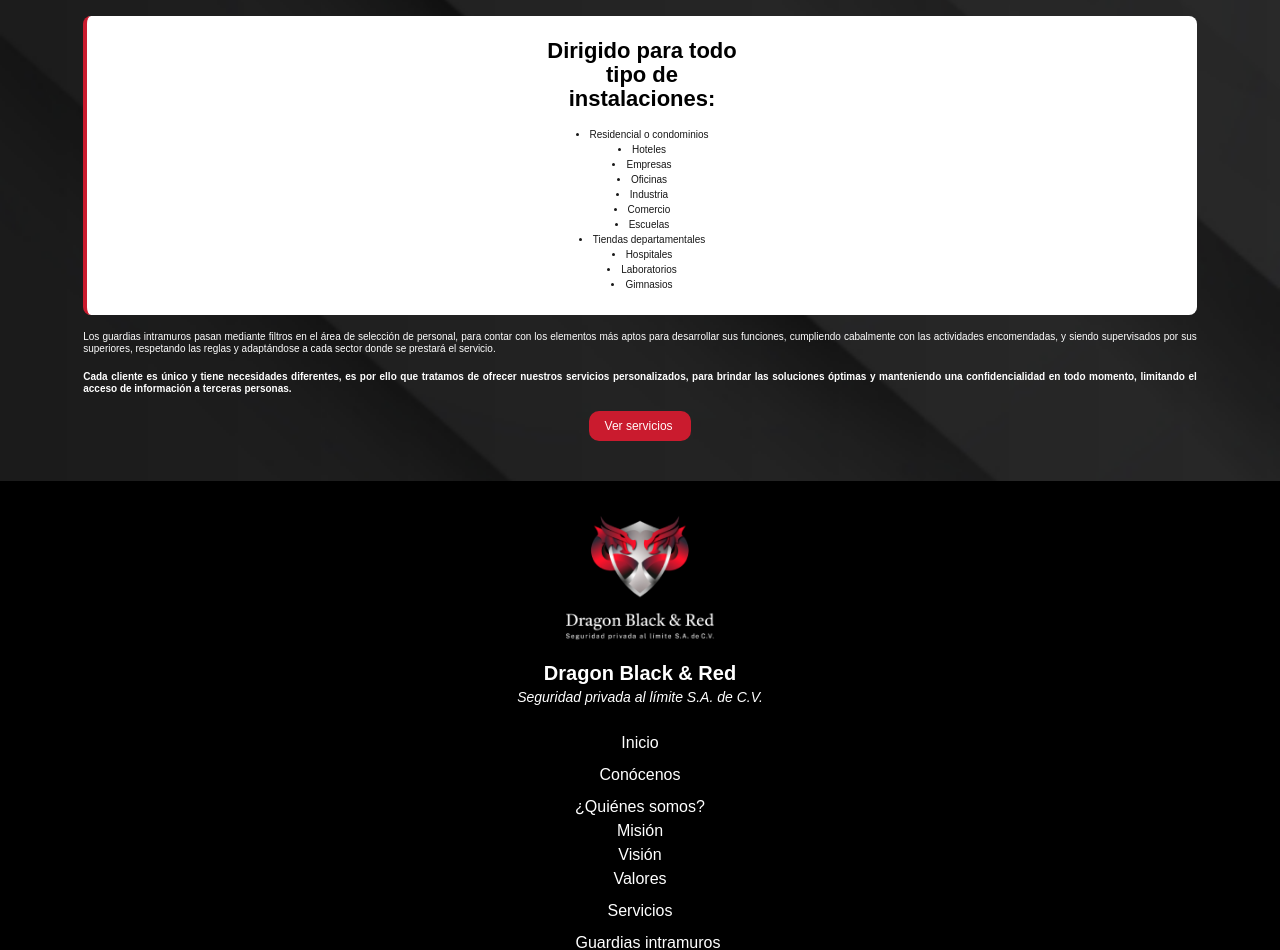
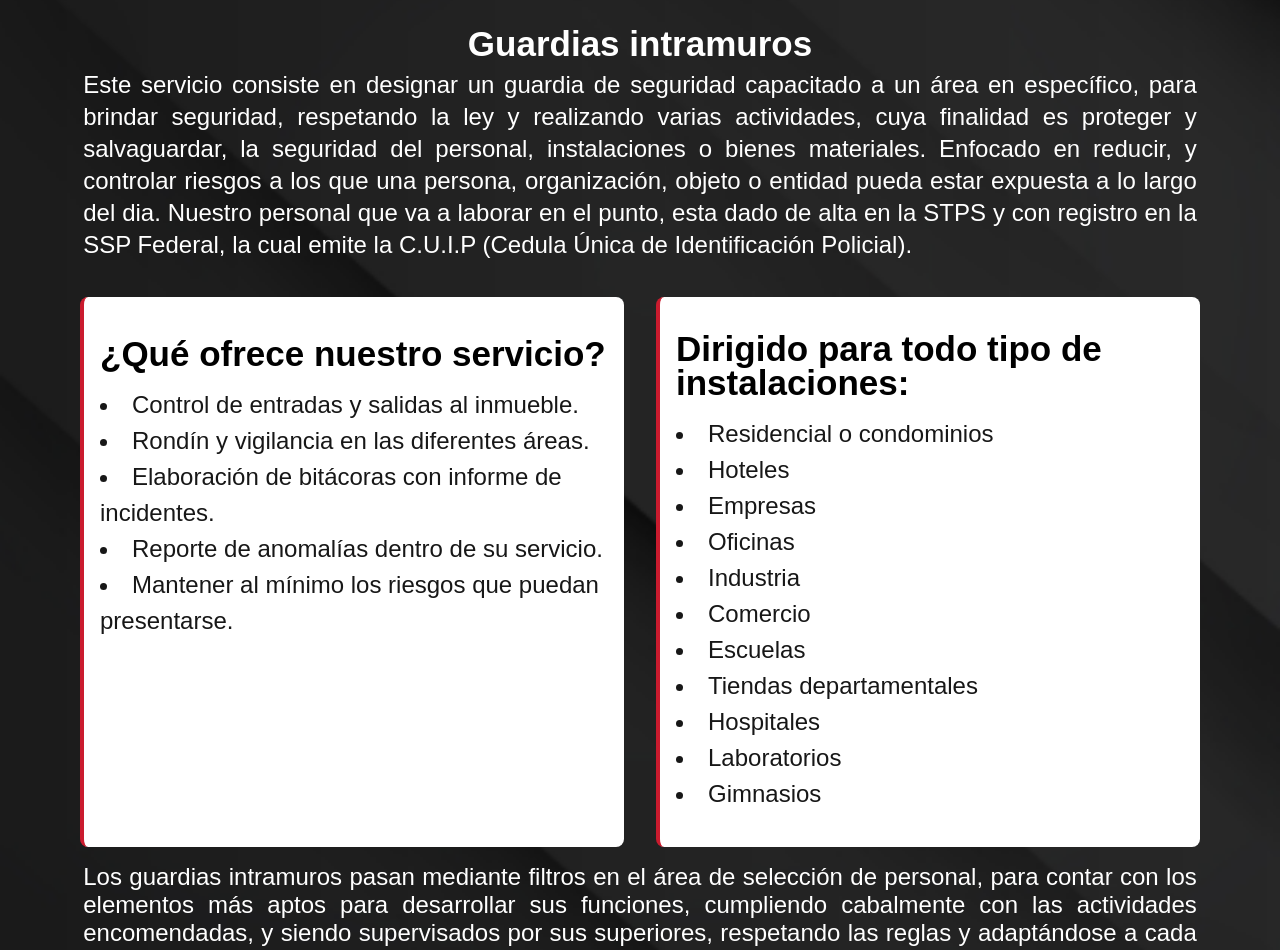
Before and after one commit to dragonbnr/dragonbnr, a Next.js app: page /Servicios/Guardias in a window 1280 px wide. Shown: the part 1150-2100 px from the top of the page. Built offline with nearby package versions, Linux system fonts and the light colour scheme.

Commit message:
Enhance layout and responsiveness of Dispositivos and Guardias sections; adjust text sizes, margins, and image dimensions for improved visual hierarchy and user experience

```diff
--- a/src/components/Dispositivos/DispositivosSection.jsx
+++ b/src/components/Dispositivos/DispositivosSection.jsx
@@ -15,8 +15,8 @@ function DispositivosSection() {
         alt="Background"
         />
       </div>
-      <div className="w-full h-auto mt-[20px] mb-4 z-10 flex justify-center gap-2 px-4">
-        <div className="w-[200px] h-[205px]">
+      <div className="w-full h-auto mt-[20px] mb-4 md:mb-8 z-10 flex justify-center gap-2 md:gap-8 px-4 md:px-12 lg:px-20">
+      <div className="w-[200px] h-[205px] md:w-1/2 md:h-full">
         <Image
           src="/images/dispositivos/camara.png"
           width={1500}
@@ -26,7 +26,7 @@ function DispositivosSection() {
           className="object-cover w-full "
         />
         </div>
-        <div className="w-[200px] h-[205px]">
+        <div className="w-[200px] h-[205px] md:w-1/2 md:h-full">
         <Image
           src="/images/dispositivos/camara2.png"
           width={1500}
@@ -37,12 +37,12 @@ function DispositivosSection() {
         />
         </div>
       </div>
-      <h1 className="text-[25px] font-semibold text-white leading-7 mb-[11px] z-10">
+      <h1 className="text-[25px] md:text-[35px] font-semibold text-white leading-7 mb-[11px] z-10">
       Instalación y comercialización
       de dispositivos electrónicos
       </h1>
-      <p className=" text-center text-white text-xs font-bold leading-3 z-10">Instalación profesional de cámaras de seguridad</p>
-      <p className="w-[345px] h-8 text-justify text-white text-[10px] font-normal font-['Inter'] leading-3 z-10 mt-2">Te ofrecemos la implementación de proyectos de seguridad y videovigilancia en entornos industriales, oficinas y residenciales.</p>
+      <p className=" text-center text-white text-xs md:text-[25px] font-bold leading-3 z-10">Instalación profesional de cámaras de seguridad</p>
+      <p className="w-[345px] md:w-[650px] h-8 text-justify text-white text-[10px] md:text-[20px]  leading-3 md:leading-[24px] z-10 mt-2">Te ofrecemos la implementación de proyectos de seguridad y videovigilancia en entornos industriales, oficinas y residenciales.</p>
       <h2 className="text-center text-white text-xs font-bold font-['Inter'] leading-3 z-10 mt-8 mb-4">CCTV</h2>
       <p className="w-[87%] text-justify text-white text-[10px] font-normal leading-3 mb-4 z-10">
       Proveemos sistemas de videovigilancia de alta resolución, conectados a un sistema central para monitoreo y grabación en tiempo real, ideales para cubrir puntos vulnerables. Ofrecemos instalación profesional con garantía extendida, realizada por técnicos certificados que, tras un análisis previo, colocan los equipos en ubicaciones estratégicas. Además, contamos con monitoreo de alarmas, control de acceso vehicular y peatonal, cercas electrificadas, video porteros y sensores de movimiento, permitiendo un control remoto 24/7 desde cualquier lugar del mundo.
--- a/src/components/Guardias/GuardiasSection.jsx
+++ b/src/components/Guardias/GuardiasSection.jsx
@@ -1,22 +1,23 @@
-import Image from 'next/image';
-import React from 'react';
-import BlackButton from '../Buttons/BlackButton';
-import RedButton from '../Buttons/RedButton';
+import Image from "next/image";
+import React from "react";
+import BlackButton from "../Buttons/BlackButton";
+import RedButton from "../Buttons/RedButton";
 
 function GuardiasSection() {
   return (
     <div className="w-full h-auto flex flex-col justify-center items-center text-center bg-black py-10 relative">
-         <div className='w-full h-full absolute z-0 '>
-        <Image src={"/images/guardias/bg.png"}
-        layout='fill'
+      <div className="w-full h-full absolute z-0 ">
+        <Image
+          src={"/images/guardias/bg.png"}
+          layout="fill"
           quality={100}
-        objectFit='cover'
-        objectPosition='center'
+          objectFit="cover"
+          objectPosition="center"
           alt="Background"
         />
       </div>
-      <div className="w-full h-auto mt-[20px] mb-4 z-10 flex justify-center gap-2 px-4">
-      <div className="w-[200px] h-[205px]">
+      <div className="w-full h-auto mt-[20px] mb-4 md:mb-8 z-10 flex justify-center gap-2 md:gap-8 px-4 md:px-12 lg:px-20">
+        <div className="w-[200px] h-[205px] md:w-1/2 md:h-full">
           <Image
             src="/images/guardias/guardias.png"
             quality={100}
@@ -26,7 +27,7 @@ function GuardiasSection() {
             className="object-cover w-full "
           />
         </div>
-        <div className="w-[200px] h-[205px]">
+        <div className="w-[200px] h-[205px] md:w-1/2 md:h-full">
           <Image
             src="/images/guardias/guardias2.png"
             quality={100}
@@ -37,17 +38,26 @@ function GuardiasSection() {
           />
         </div>
       </div>
-      <h1 className="text-[25px] font-semibold text-white leading-7 mb-[11px] z-10">
+      <h1 className="text-[25px] md:text-[35px] font-semibold text-white leading-7 mb-[11px] z-10">
         Guardias intramuros
       </h1>
-      <p className="w-[87%] text-justify text-white text-[10px] font-normal leading-3 mb-4 z-10">
-      Este servicio consiste en designar un guardia de seguridad capacitado a un área en específico, para brindar seguridad, respetando la ley y realizando varias actividades, cuya finalidad es proteger y salvaguardar, la seguridad del personal, instalaciones o bienes materiales. Enfocado en reducir, y controlar riesgos a los que una persona, organización, objeto o entidad pueda estar expuesta a lo largo del dia. Nuestro personal que va a laborar en el punto, esta dado de alta en la STPS y con registro en la SSP Federal, la cual emite la C.U.I.P (Cedula Única de Identificación Policial).
-
+      <p className="w-[87%] text-justify text-white text-[10px] md:text-[24px] font-normal leading-3 md:leading-[32px] mb-4 z-10">
+        Este servicio consiste en designar un guardia de seguridad capacitado a
+        un área en específico, para brindar seguridad, respetando la ley y
+        realizando varias actividades, cuya finalidad es proteger y
+        salvaguardar, la seguridad del personal, instalaciones o bienes
+        materiales. Enfocado en reducir, y controlar riesgos a los que una
+        persona, organización, objeto o entidad pueda estar expuesta a lo largo
+        del dia. Nuestro personal que va a laborar en el punto, esta dado de
+        alta en la STPS y con registro en la SSP Federal, la cual emite la
+        C.U.I.P (Cedula Única de Identificación Policial).
       </p>
-      <div className="w-[87%] h-auto mt-[20px] mb-4 z-10">
-      <div className="w-full h-[212px] bg-white rounded-lg border-l-4 border-[#ca1b2e] flex flex-col items-center justify-center" >
-      <h3 className="max-w-[220.70px] w-full text-center text-black text-[22px] font-bold leading-6 mb-4  ">¿Qué ofrece nuestro servicio?</h3>
-      <ul className="text-left mx-auto list-disc list-inside text-[10px]">
+      <div className="w-[87%] md:w-full md:px-12 lg:px-20 flex flex-col md:flex-row md:gap-8 h-auto mt-[20px] mb-4 z-10">
+        <div className="w-full h-[212px] md:h-full lg:h-[550px] bg-white rounded-lg border-l-4 border-[#ca1b2e] flex flex-col items-center md:items-start justify-center lg:justify-start md:py-8 lg:py-10 md:px-4">
+          <h3 className="max-w-[220.70px] w-full  md:max-w-full text-center md:text-left text-black text-[22px] md:text-[30px] lg:text-[35px]  font-bold leading-6 md:leading-[34px] mb-4  ">
+            ¿Qué ofrece nuestro servicio?
+          </h3>
+          <ul className="text-left mx-auto list-disc list-inside text-[10px] md:text-[22px] lg:text-[24px]">
             <li>Control de entradas y salidas al inmueble.</li>
             <li>Rondín y vigilancia en las diferentes áreas.</li>
             <li>Elaboración de bitácoras con informe de incidentes.</li>
@@ -56,36 +66,40 @@ function GuardiasSection() {
           </ul>
         </div>
 
-          <div className="w-full  h-[299px] bg-white rounded-lg border-l-4 border-[#ca1b2e]  flex flex-col items-center justify-center mt-8" >
-          <h3 className="max-w-[220.70px] w-full text-center text-black text-[22px] font-bold leading-6 mb-4  ">Dirigido para todo tipo de instalaciones:</h3>
-      <ul className="text-center mx-auto list-disc list-inside text-[10px]">
+        <div className="w-full  h-[299px] md:h-full lg:h-[550px] bg-white rounded-lg border-l-4 border-[#ca1b2e]  flex flex-col items-center md:items-start justify-center md:py-8 md:px-4 mt-8 md:mt-0">
+          <h3 className="max-w-[220.70px] w-full md:max-w-full text-center md:text-left  text-black text-[22px] md:text-[30px] lg:text-[35px] font-bold leading-6 md:leading-[34px] mb-4  ">
+            Dirigido para todo tipo de instalaciones:
+          </h3>
+          <ul className="lg:w-full text-center md:text-left mx-auto list-disc list-inside text-[10px] md:text-[22px] lg:text-[24px]">
             <li>Residencial o condominios </li>
             <li>Hoteles </li>
-      <li>Empresas  </li>
+            <li>Empresas </li>
             <li>Oficinas </li>
             <li>Industria </li>
             <li>Comercio </li>
             <li>Escuelas </li>
             <li>Tiendas departamentales </li>
             <li>Hospitales </li>
-      <li>Laboratorios  </li>
+            <li>Laboratorios </li>
             <li>Gimnasios </li>
-
           </ul>
         </div>
       </div>
 
-
-      <p className="w-[87%] text-justify text-white text-[10px] font-normal leading-3 mb-4 z-10">
-      Los guardias intramuros pasan mediante filtros en el área de selección de personal, para contar con los elementos más aptos para desarrollar sus funciones, cumpliendo cabalmente con las actividades encomendadas, y siendo supervisados por sus superiores, respetando las reglas y adaptándose a cada sector donde se prestará el servicio.
+      <p className="w-[87%] text-justify text-white text-[10px] md:text-[24px] font-normal leading-3 md:leading-[28px] mb-4 z-10">
+        Los guardias intramuros pasan mediante filtros en el área de selección
+        de personal, para contar con los elementos más aptos para desarrollar
+        sus funciones, cumpliendo cabalmente con las actividades encomendadas, y
+        siendo supervisados por sus superiores, respetando las reglas y
+        adaptándose a cada sector donde se prestará el servicio.
       </p>
-      <p className="w-[87%] text-justify text-white text-[10px]  leading-3 mb-4 z-10 font-bold">
-      Cada cliente es único y tiene necesidades diferentes, es por ello que tratamos de ofrecer nuestros servicios personalizados, para brindar las soluciones óptimas y manteniendo una confidencialidad en todo momento, limitando el acceso de información a terceras personas.
-
+      <p className="w-[87%] text-justify text-white text-[10px] md:text-[24px]  leading-3 md:leading-[28px] mb-4 z-10 font-bold">
+        Cada cliente es único y tiene necesidades diferentes, es por ello que
+        tratamos de ofrecer nuestros servicios personalizados, para brindar las
+        soluciones óptimas y manteniendo una confidencialidad en todo momento,
+        limitando el acceso de información a terceras personas.
       </p>
       <RedButton texto="Ver servicios " url="/Servicios" />
-
-
     </div>
   );
 }
```
Lines whose indentation alone changed are shown as unchanged.
